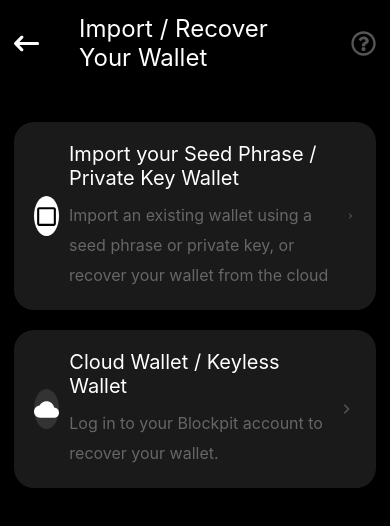
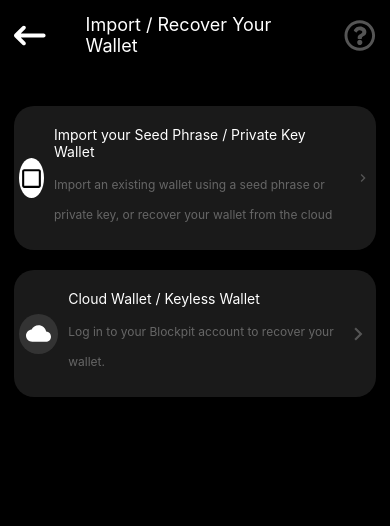
Before and after one commit to elohoedhugo/pit, a React (Vite) app: page /secondhome in a window 390 px wide. Shown: the top 526 px of the page. Built offline with nearby package versions, Linux system fonts and the light colour scheme.

Commit message:
changes to the responsiveness

```diff
--- a/src/components/SecondHome/SecondHome.css
+++ b/src/components/SecondHome/SecondHome.css
@@ -111,8 +111,23 @@
         padding: 14px;
     }
 
+    #hheadingp{
+    font-size: 18px;
+}
+
+.textdivheading{
+    font-size: 14px;
+    margin-bottom: 10px;
+}
+
+.textdivp{
+   font-size: 12px;
+
+}
+
     .otherdiv{
         gap: 10px;
+        padding-inline: 5px;
         width: unset;
     }
 
@@ -121,7 +136,7 @@
     }
 
     .imagecontainer{
-        width: 40px;
+        width: 45px;
         height: 40px;
     }
 
```
